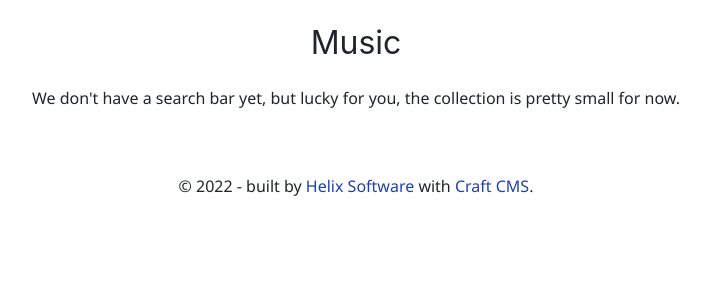
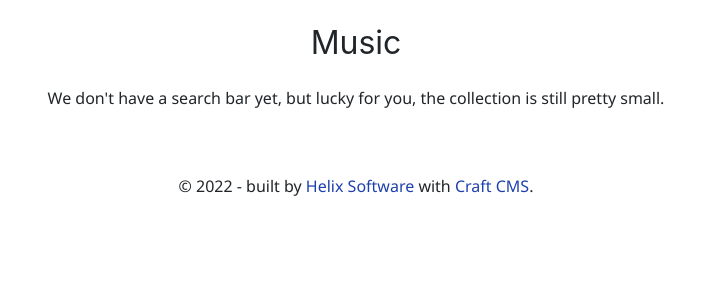
Before and after one commit to Zach-Clare/musicalarchive, a PHP site: template templates/music/index.twig in a window 1280 px wide. Shown: the part 88-388 px from the top of the page, without its empty margins (284-994 px from the left). Run offline with PHP 8.4, Linux system fonts and the light colour scheme; the template is opened without the code that fills it, so the values that code supplies are empty; some libraries are stand-ins or nearby versions.

Commit message:
minor wording change

```diff
--- a/templates/music/index.twig
+++ b/templates/music/index.twig
@@ -6,7 +6,7 @@
     <div class="spacer p-4 d-md-none"><br></div>
     <div class="container mb-3 text-center">
         <h1 class="text-4x1 text-black font-display my-4">Music</h1>
-        <p>We don't have a search bar yet, but lucky for you, the collection is pretty small for now.</p>
+        <p>We don't have a search bar yet, but lucky for you, the collection is still pretty small.</p>
     </div>
     {% include "_includes/music_listing.twig" with { posts: posts } only %}
 {% endblock %}
```
